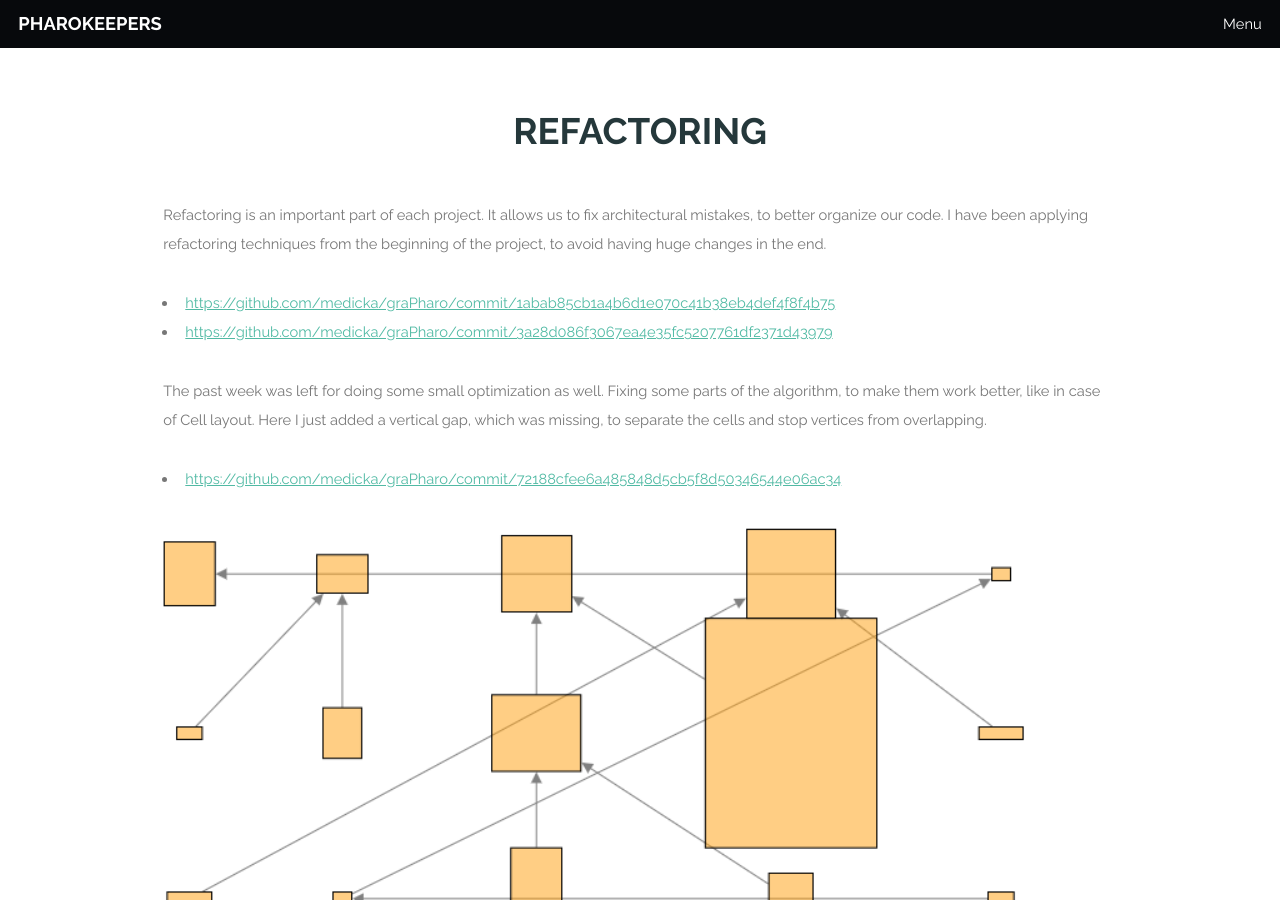
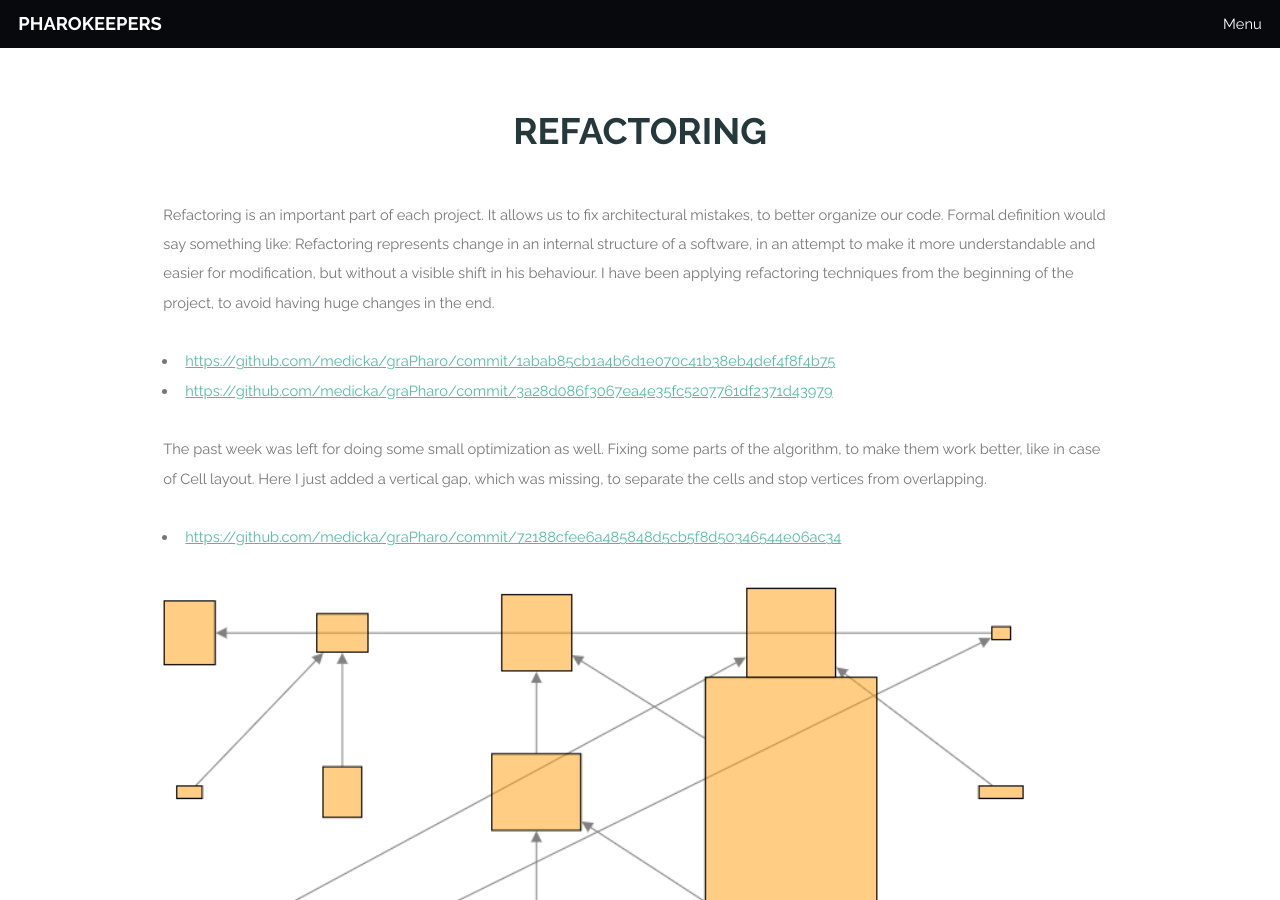
Before and after one commit to Pharokeepers/pharokeepers.github.io, a Jekyll site: the page built from _posts/2019-08-12-Nina_Thirteenth_Week.markdown, in a window 1280 px wide and 900 px high. Built offline with Jekyll 4.4.1, drawn with Linux system fonts in a browser that asks for light colours; comment, search, counter and statistics services are not loaded.

Commit message:
Update 2019-08-12-Nina_Thirteenth_Week.markdown

```diff
--- a/_posts/2019-08-12-Nina_Thirteenth_Week.markdown
+++ b/_posts/2019-08-12-Nina_Thirteenth_Week.markdown
@@ -8,7 +8,8 @@ comments: true
 
 ---
 
-<p> Refactoring is an important part of each project. It allows us to fix architectural mistakes, to better organize our code. I have been applying refactoring techniques from the beginning of the project, to avoid having huge changes in the end. </p>
+<p> Refactoring is an important part of each project. It allows us to fix architectural mistakes, to better organize our code. Formal definition would say something like: Refactoring represents change in an internal structure of a software, in an attempt to make it more understandable and easier for modification, but without a visible shift in his behaviour.
+I have been applying refactoring techniques from the beginning of the project, to avoid having huge changes in the end. </p>
 
 - <https://github.com/medicka/graPharo/commit/1abab85cb1a4b6d1e070c41b38eb4def4f8f4b75>
 - <https://github.com/medicka/graPharo/commit/3a28d086f3067ea4e35fc5207761df2371d43979>
```
